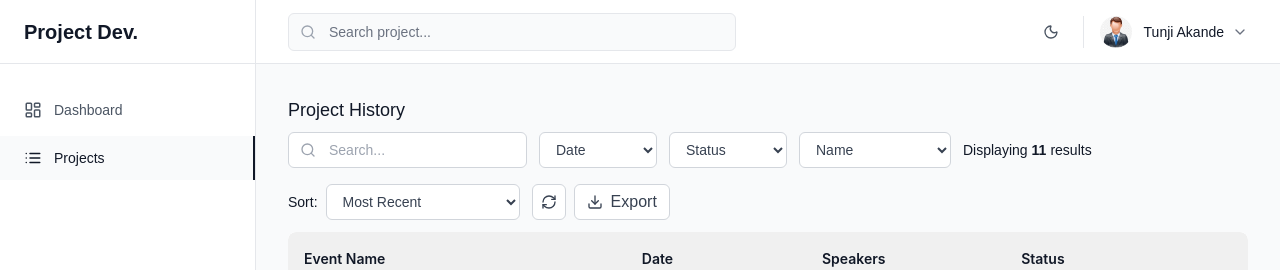
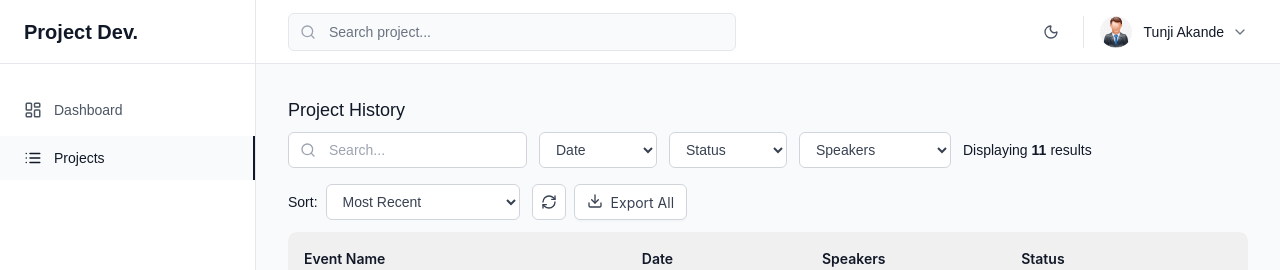
Before and after one commit to Tun95/project_dev_task, a React (Vite) app in the folder frontend_panel/: page /projects in a window 1280 px wide. Shown: the top 270 px of the page. Built offline with nearby package versions, Linux system fonts and the light colour scheme; a web font is replaced by a local one.

Commit message:
FEAT: implement loading state

```diff
--- a/frontend_panel/src/components/project/Table.tsx
+++ b/frontend_panel/src/components/project/Table.tsx
@@ -1,4 +1,4 @@
-import { Table, Tag } from "antd";
+import { Table, Tag, Button } from "antd";
 import { useState, useEffect } from "react";
 import type { TablePaginationConfig } from "antd/es/table";
 import {
@@ -32,6 +32,7 @@ function TableComponent() {
   const [filteredData, setFilteredData] = useState<DataType[]>(data);
   const [isMobileView, setIsMobileView] = useState(false);
   const [expandedRowKeys, setExpandedRowKeys] = useState<React.Key[]>([]);
+  const [exportLoading, setExportLoading] = useState(false); // Added loading state
 
   // Clear all filters
   const handleRefresh = () => {
@@ -110,16 +111,23 @@ function TableComponent() {
   };
 
   const handleExportCSV = () => {
+    setExportLoading(true);
+
+    // Simulate processing delay
+    setTimeout(() => {
+      try {
         const csvData = filteredData.map((item) => ({
           EventName: item.eventName,
           Date: item.date,
           Status: item.status,
           Speakers: item.speakers.join(", "),
         }));
+
         const csvRows = [
           Object.keys(csvData[0]).join(","),
           ...csvData.map((row) => Object.values(row).join(",")),
         ];
+
         const csvString = csvRows.join("\n");
         const blob = new Blob([csvString], { type: "text/csv" });
         const url = URL.createObjectURL(blob);
@@ -128,6 +136,12 @@ function TableComponent() {
         a.download = "exported_data.csv";
         a.click();
         URL.revokeObjectURL(url);
+      } catch (error) {
+        console.error("Export failed:", error);
+      } finally {
+        setExportLoading(false);
+      }
+    }, 1000); // 1 second delay to show loading state
   };
 
   return (
@@ -180,7 +194,7 @@ function TableComponent() {
             onChange={(e) => setSpeakerFilter(e.target.value)}
             className="px-3 h-9 rounded-md border border-gray-300 dark:border-gray-600 bg-white dark:bg-gray-800 text-gray-700 dark:text-gray-200 outline-none text-sm"
           >
-            <option value="">Name</option>
+            <option value="">Speakers</option>
             {[...new Set(data.flatMap((item) => item.speakers))].map(
               (speaker, index) => (
                 <option value={speaker} key={index}>
@@ -222,13 +236,14 @@ function TableComponent() {
             >
               <RefreshCw className="w-4 h-4" />
             </button>
-            <button
+            <Button
               onClick={handleExportCSV}
+              loading={exportLoading}
+              icon={<Download className="w-4 h-4" />}
               className="flex items-center gap-2 px-3 h-9 rounded-md border border-gray-300 dark:border-gray-600 bg-white dark:bg-gray-800 text-gray-700 dark:text-gray-200 hover:bg-gray-50 dark:hover:bg-gray-700"
             >
-              <Download className="w-4 h-4" />
-              <span>Export</span>
-            </button>
+              Export All
+            </Button>
           </div>
         </div>
       </div>
@@ -302,6 +317,7 @@ function TableComponent() {
             },
           }}
           onChange={handleTableChange}
+          loading={exportLoading} // Show loading state on table during export
           expandable={
             isMobileView
               ? {
```
Also changed, not shown: frontend_panel/src/common/sidebar/Sidebar.tsx (+0 -10 lines). Lines whose indentation alone changed are shown as unchanged.
